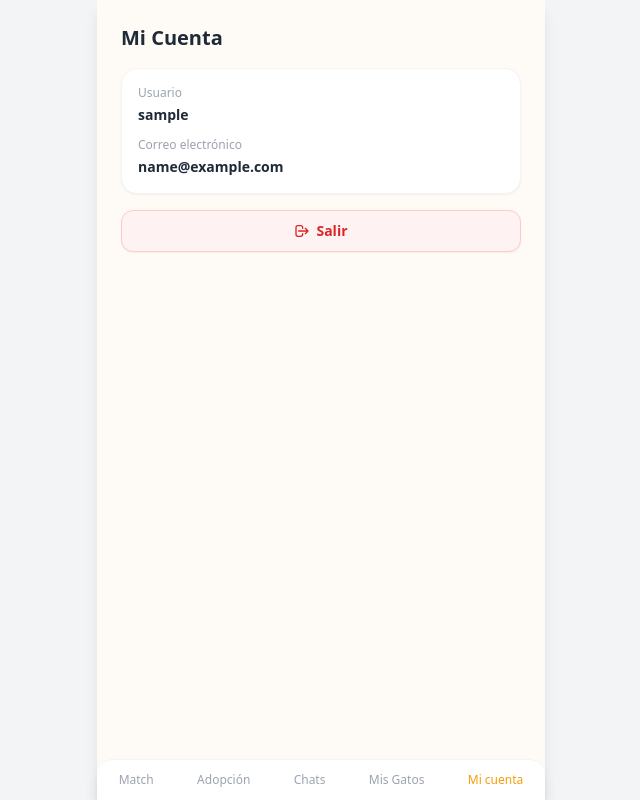
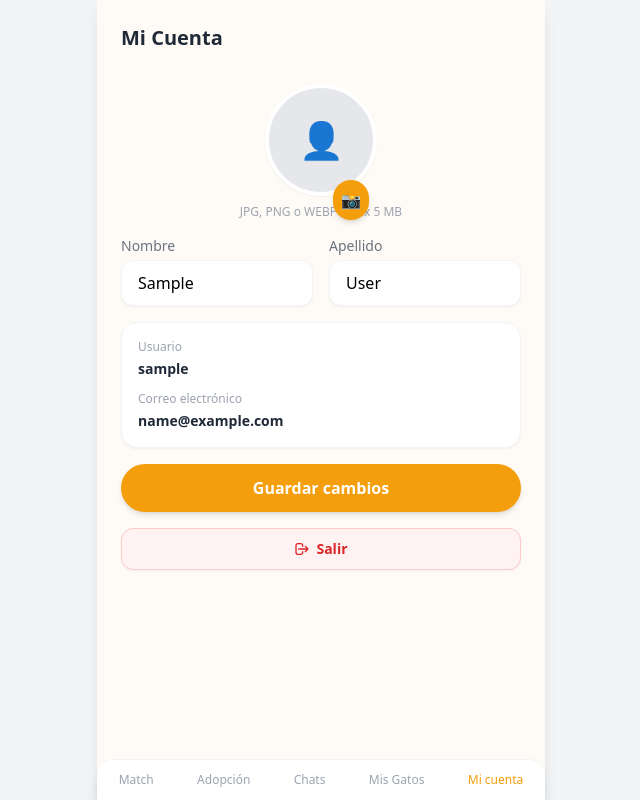
Before and after one commit to rrodriguezhe/mewtual, a Django app: page /users/cuenta/ in a window 1280 px wide. Shown: the whole page, without its empty margins (319-959 px from the left). Run offline with Django 5.2, Linux system fonts and the light colour scheme; the visitor is signed in with stand-in values (Sample User, id 1); data comes from the database, SQL or seed files in the repository; some libraries are stand-ins or nearby versions.

Commit message:
Make Mi Cuenta editable: name and profile picture
Previously mi_cuenta_view only displayed username/email read-only.
Adds AccountNameForm (User.first_name/last_name) and ProfilePictureForm
(Profile.foto_perfil, with the same size/content-type validation used
for cat photos) so users can edit both from the Mi Cuenta tab in one
submit, following the same ModelForm + Tailwind widget pattern as
cats/forms.py and cats/views.py::editar_perfil.

Also switches to Profile.objects.get_or_create so staff/superuser
accounts without a Profile row (e.g. via createsuperuser) don't crash
the page - this is the first place the app dereferences user.profile.

Co-Authored-By: Claude Sonnet 5 <noreply@anthropic.com>

```diff
--- /dev/null
+++ b/Final-Project/backend/users/forms.py
@@ -0,0 +1,64 @@
+from django import forms
+from django.contrib.auth.models import User
+from django.core.exceptions import ValidationError
+
+from .models import Profile
+
+ALLOWED_IMAGE_TYPES = ["image/jpeg", "image/png", "image/webp"]
+MAX_IMAGE_SIZE_MB = 5
+
+
+class AccountNameForm(forms.ModelForm):
+    """
+    Formulario para editar el nombre del usuario desde "Mi cuenta".
+    """
+
+    class Meta:
+        model = User
+        fields = ["first_name", "last_name"]
+        widgets = {
+            "first_name": forms.TextInput(
+                attrs={
+                    "placeholder": "Nombre",
+                    "class": "w-full px-4 py-2.5 rounded-xl border border-gray-100 "
+                             "focus:outline-none focus:border-brandOrange bg-white shadow-sm",
+                }
+            ),
+            "last_name": forms.TextInput(
+                attrs={
+                    "placeholder": "Apellido",
+                    "class": "w-full px-4 py-2.5 rounded-xl border border-gray-100 "
+                             "focus:outline-none focus:border-brandOrange bg-white shadow-sm",
+                }
+            ),
+        }
+        labels = {
+            "first_name": "Nombre",
+            "last_name": "Apellido",
+        }
+
+
+class ProfilePictureForm(forms.ModelForm):
+    """
+    Formulario para editar la foto de perfil del usuario desde "Mi cuenta".
+    """
+
+    class Meta:
+        model = Profile
+        fields = ["foto_perfil"]
+        labels = {
+            "foto_perfil": "Foto de perfil",
+        }
+
+    def clean_foto_perfil(self):
+        foto = self.cleaned_data.get("foto_perfil")
+        if foto:
+            if foto.size > MAX_IMAGE_SIZE_MB * 1024 * 1024:
+                raise ValidationError(
+                    f"La imagen no puede superar {MAX_IMAGE_SIZE_MB} MB."
+                )
+            if hasattr(foto, "content_type") and foto.content_type not in ALLOWED_IMAGE_TYPES:
+                raise ValidationError(
+                    "Solo se aceptan imágenes en formato JPG, PNG o WEBP."
+                )
+        return foto
--- a/Final-Project/backend/users/templates/users/mi_cuenta.html
+++ b/Final-Project/backend/users/templates/users/mi_cuenta.html
@@ -14,15 +14,78 @@
 
         <h1 class="text-xl font-bold text-gray-800 mb-4">Mi Cuenta</h1>
 
-        <div class="bg-white p-4 rounded-2xl shadow-sm border border-gray-100 mb-4">
-            <p class="text-xs text-gray-400 mb-1">Usuario</p>
-            <p class="text-sm font-semibold text-gray-800 mb-3">{{ user.username }}</p>
-            <p class="text-xs text-gray-400 mb-1">Correo electrónico</p>
-            <p class="text-sm font-semibold text-gray-800">{{ user.email }}</p>
+        <!-- Mensajes -->
+        {% if messages %}
+        <div class="mb-4 space-y-2">
+            {% for message in messages %}
+            <div class="px-4 py-2 rounded-xl text-sm font-medium
+                {% if message.tags == 'error' %}bg-red-50 text-red-700 border border-red-100
+                {% else %}bg-green-50 text-green-700 border border-green-100{% endif %}">
+                {{ message }}
+            </div>
+            {% endfor %}
         </div>
+        {% endif %}
+
+        <form method="POST" enctype="multipart/form-data" class="space-y-4">
+            {% csrf_token %}
+
+            <!-- ── Foto de perfil ── -->
+            <div class="text-center mb-2 relative">
+                <div class="w-28 h-28 rounded-full bg-gray-200 mx-auto overflow-hidden border-4 border-white shadow-sm">
+                    {% if profile.foto_perfil %}
+                    <img id="foto-preview" src="{{ profile.foto_perfil.url }}" alt="Foto de {{ user.username }}" class="w-full h-full object-cover">
+                    {% else %}
+                    <img id="foto-preview" src="" alt="" class="w-full h-full object-cover hidden">
+                    <div id="foto-placeholder" class="w-full h-full flex items-center justify-center text-4xl">👤</div>
+                    {% endif %}
+                </div>
+                <label for="{{ picture_form.foto_perfil.id_for_label }}"
+                       class="absolute bottom-0 right-[38%] bg-brandOrange p-2 rounded-full text-white shadow-md hover:scale-105 transition cursor-pointer"
+                       title="Cambiar foto">
+                    📸
+                </label>
+                <div class="hidden">{{ picture_form.foto_perfil }}</div>
+                <p class="text-xs text-gray-400 mt-2">JPG, PNG o WEBP · Máx 5 MB</p>
+                {% if picture_form.foto_perfil.errors %}
+                <p class="text-xs text-red-500 mt-1">{{ picture_form.foto_perfil.errors.0 }}</p>
+                {% endif %}
+            </div>
+
+            <!-- ── Nombre ── -->
+            <div class="grid grid-cols-2 gap-4">
+                <div>
+                    <label class="block text-gray-500 text-sm font-medium mb-1">Nombre</label>
+                    {{ account_form.first_name }}
+                    {% if account_form.first_name.errors %}
+                    <p class="text-xs text-red-500 mt-1">{{ account_form.first_name.errors.0 }}</p>
+                    {% endif %}
+                </div>
+                <div>
+                    <label class="block text-gray-500 text-sm font-medium mb-1">Apellido</label>
+                    {{ account_form.last_name }}
+                    {% if account_form.last_name.errors %}
+                    <p class="text-xs text-red-500 mt-1">{{ account_form.last_name.errors.0 }}</p>
+                    {% endif %}
+                </div>
+            </div>
+
+            <!-- ── Usuario / correo (no editables) ── -->
+            <div class="bg-white p-4 rounded-2xl shadow-sm border border-gray-100">
+                <p class="text-xs text-gray-400 mb-1">Usuario</p>
+                <p class="text-sm font-semibold text-gray-800 mb-3">{{ user.username }}</p>
+                <p class="text-xs text-gray-400 mb-1">Correo electrónico</p>
+                <p class="text-sm font-semibold text-gray-800">{{ user.email }}</p>
+            </div>
+
+            <button type="submit"
+                    class="w-full bg-brandOrange text-white font-semibold py-3 rounded-full shadow-md hover:bg-opacity-90 transition transform active:scale-95">
+                Guardar cambios
+            </button>
+        </form>
 
         <a href="{% url 'users:logout' %}"
-           class="flex items-center justify-center gap-1.5 bg-red-50 text-red-600 hover:bg-red-500 hover:text-white px-4 py-2.5 rounded-xl text-sm font-semibold border border-red-200 transition duration-200 shadow-sm transform active:scale-95"
+           class="flex items-center justify-center gap-1.5 bg-red-50 text-red-600 hover:bg-red-500 hover:text-white px-4 py-2.5 rounded-xl text-sm font-semibold border border-red-200 transition duration-200 shadow-sm transform active:scale-95 mt-4"
            title="Cerrar sesión">
             <svg class="w-4 h-4 flex-shrink-0" fill="none" stroke="currentColor" viewBox="0 0 24 24">
                 <path stroke-linecap="round" stroke-linejoin="round" stroke-width="2" d="M17 16l4-4m0 0l-4-4m4 4H7m6 4v1a3 3 0 01-3 3H6a3 3 0 01-3-3V7a3 3 0 013-3h4a3 3 0 013 3v1"></path>
@@ -49,5 +112,25 @@
         </div>
 
     </div>
+
+    <script>
+        // ── Vista previa de foto ──
+        const fotoInput = document.getElementById('{{ picture_form.foto_perfil.id_for_label }}');
+        if (fotoInput) {
+            fotoInput.addEventListener('change', function () {
+                const file = this.files[0];
+                if (!file) return;
+                const reader = new FileReader();
+                reader.onload = e => {
+                    const preview = document.getElementById('foto-preview');
+                    const placeholder = document.getElementById('foto-placeholder');
+                    preview.src = e.target.result;
+                    preview.classList.remove('hidden');
+                    if (placeholder) placeholder.classList.add('hidden');
+                };
+                reader.readAsDataURL(file);
+            });
+        }
+    </script>
 </body>
 </html>
--- a/Final-Project/backend/users/views.py
+++ b/Final-Project/backend/users/views.py
@@ -8,6 +8,7 @@ from django.core.exceptions import ValidationError
 from django.contrib.auth import authenticate, login, logout
 from django.shortcuts import render, redirect
 from .models import Profile, Block
+from .forms import AccountNameForm, ProfilePictureForm
 from .serializers import (
     UserSerializer,
     ProfileSerializer,
@@ -143,4 +144,24 @@ def logout_view(request):
 
 @login_required
 def mi_cuenta_view(request):
-    return render(request, 'users/mi_cuenta.html')
+    profile, _ = Profile.objects.get_or_create(user=request.user)
+
+    if request.method == 'POST':
+        account_form = AccountNameForm(request.POST, instance=request.user)
+        picture_form = ProfilePictureForm(request.POST, request.FILES, instance=profile)
+
+        if account_form.is_valid() and picture_form.is_valid():
+            account_form.save()
+            picture_form.save()
+            messages.success(request, "Tu cuenta se actualizó correctamente.")
+            return redirect('users:mi_cuenta')
+        messages.error(request, "Por favor corrige los errores del formulario.")
+    else:
+        account_form = AccountNameForm(instance=request.user)
+        picture_form = ProfilePictureForm(instance=profile)
+
+    return render(request, 'users/mi_cuenta.html', {
+        'account_form': account_form,
+        'picture_form': picture_form,
+        'profile': profile,
+    })
```
Also changed, not shown: Final-Project/backend/users/tests.py (+92 -0 lines).
